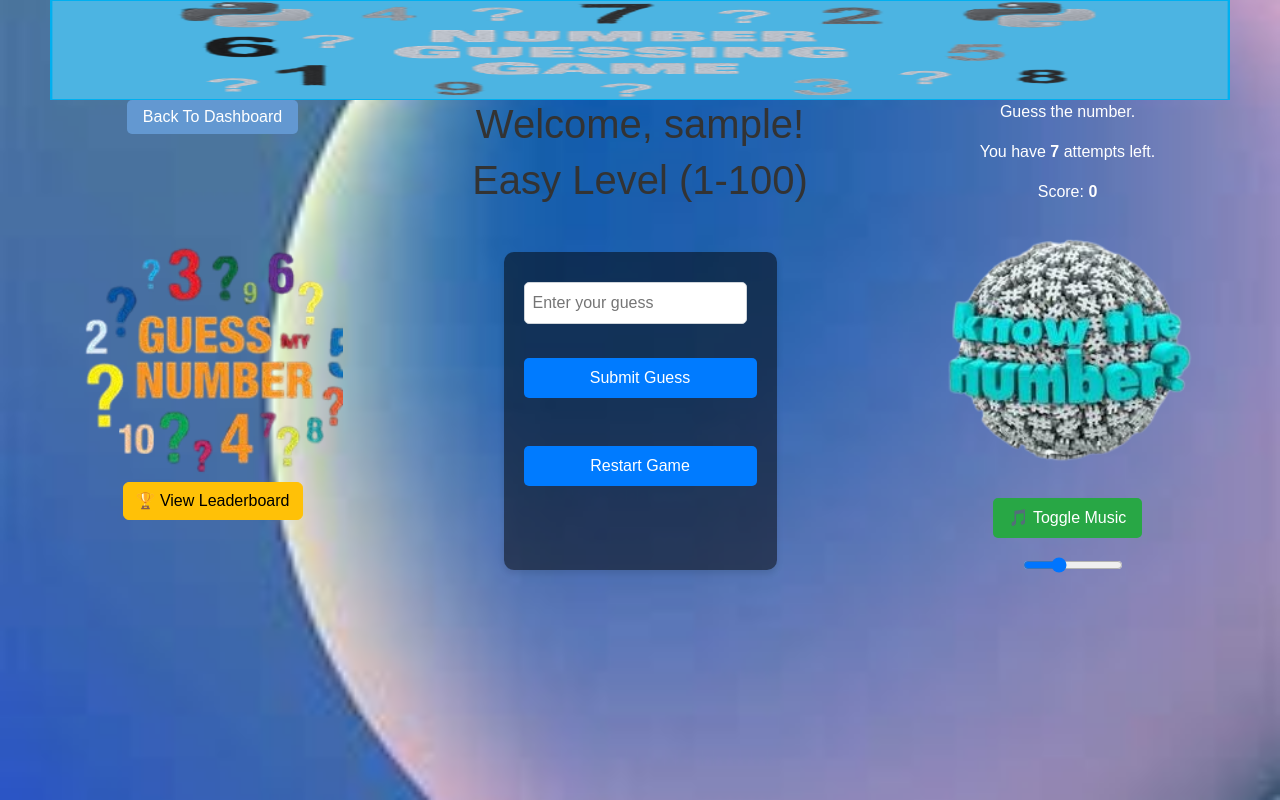
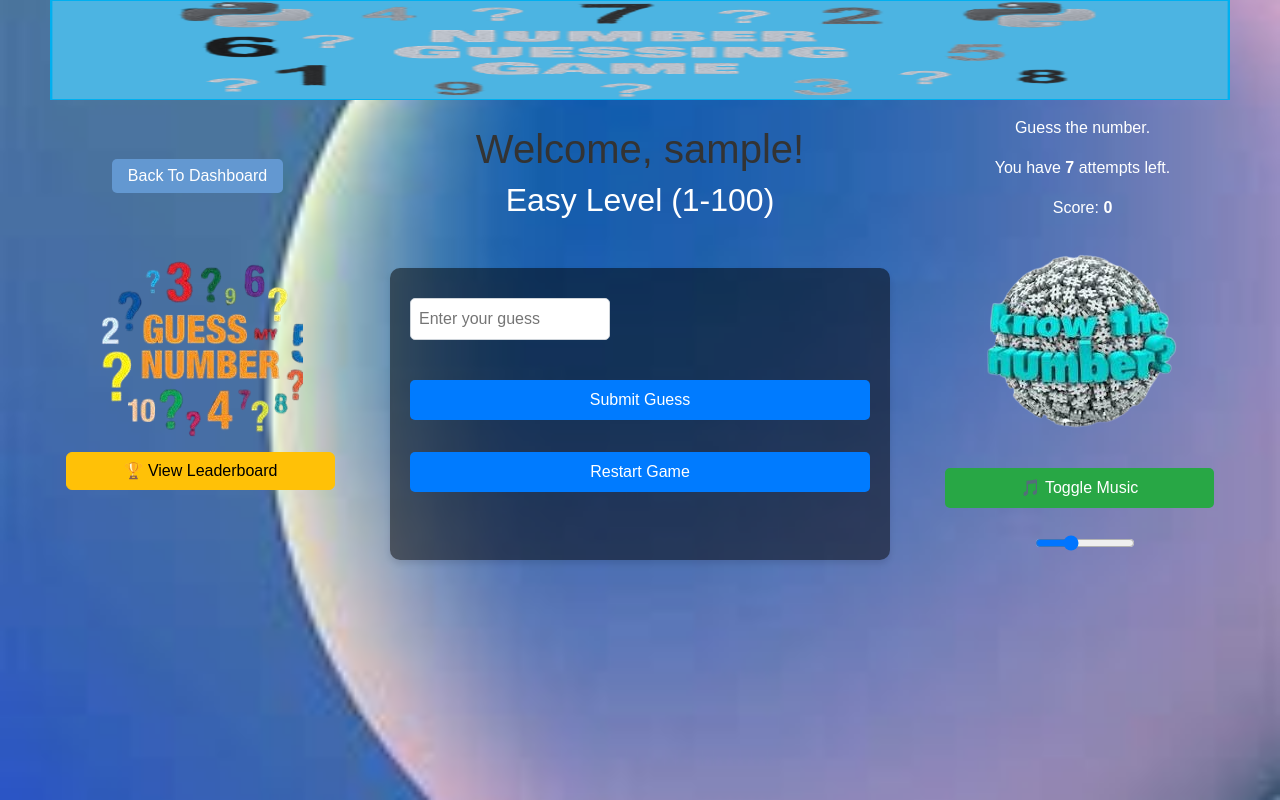
Before and after one commit to DeveOps-Group-K8/DevOpsProject, a Flask app: page /play/easy in a window 1280 px wide. Run offline with Flask 3, Linux system fonts and the light colour scheme; the visitor is signed in with stand-in values (Sample User, id 1); data comes from the database, SQL or seed files in the repository; some libraries are stand-ins or nearby versions.

Commit message:
added comment to templates files

```diff
--- a/templates/game.html
+++ b/templates/game.html
@@ -14,18 +14,18 @@
         background-attachment: fixed;
         color: white;
     }
-        h1, p { text-align: center; }
+    h1, p {
+        text-align: center;
+    }
     .guess-form {
         animation: fadeIn 1.5s ease-in-out;
         text-align: center;
-            margin-top: 1rem;
-            width: 50%;
-            margin-left: auto;
-            margin-right: auto;
         padding: 20px;
         background-color: rgba(0, 0, 0, 0.5);
         border-radius: 10px;
         box-shadow: 0 4px 6px rgba(0, 0, 0, 0.1);
+        margin: 1rem auto;
+        max-width: 500px;
     }
     .guess-form input[type="number"] {
         padding: 0.5rem;
@@ -33,6 +33,9 @@
         border: 1px solid #ced4da;
         border-radius: 5px;
         margin-right: 10px;
+        width: 100%;
+        max-width: 200px;
+        margin-bottom: 1rem;
     }
     .guess-form button {
         padding: 0.5rem 1rem;
@@ -43,10 +46,11 @@
         font-size: 16px;
         cursor: pointer;
         transition: transform 0.3s ease-in-out;
+        margin-bottom: 1rem;
     }
     .guess-form button:hover {
         background-color: #0056b3;
-            transform: scale(1.1);
+        transform: scale(1.05);
     }
     .guess-form button:disabled {
         background-color: #6c757d;
@@ -55,7 +59,7 @@
     .logout-btn {
         display: inline-block;
         padding: 0.3rem 1rem;
-            background-color:rgb(99, 152, 209);
+        background-color: rgb(99, 152, 209);
         color: white;
         text-decoration: none;
         border-radius: 5px;
@@ -87,23 +91,24 @@
         to { opacity: 1; transform: translateY(0); }
     }
 </style>
+
 </head>
 <body class="mt-0">
-    <img src="{{ url_for('static', filename='header.png') }}" alt="Guess" style="width: 100%; height: 100px;">
+    <img src="{{ url_for('static', filename='header.png') }}" alt="Guess" class="img-fluid" style="width: 100%; height: auto; max-height: 100px;">
 
-    <div class="container mb-3 text-white text-center">
-        <div class="row">
-            <div class="col-md-3">
+    <div class="container-fluid text-white text-center py-3">
+        <div class="row align-items-center">
+            <div class="col-12 col-md-3 mb-3 mb-md-0">
                 <a href="{{ url_for('main.dashboard') }}" class="logout-btn">Back To Dashboard</a>
             </div>
-            <div class="col-md-6">
+            <div class="col-12 col-md-6">
                 <h1>Welcome, {{ username }}!</h1>
-                <h1>
+                <h2>
                     {{ level.capitalize() }} Level
                     ({{ '1-100' if level == 'easy' else '1-200' if level == 'medium' else '1-500' }})
-                </h1>
+                </h2>
             </div>
-            <div class="col-md-3">
+            <div class="col-12 col-md-3 mt-3 mt-md-0">
                 <p>Guess the number.</p>
                 <p>You have <strong id="attempts">{{ attempts }}</strong> attempts left.</p>
                 <p>Score: <strong id="score">{{ score }}</strong></p>
@@ -112,56 +117,43 @@
         </div>
     </div>
 
-    <div class="container">
-        <div class="row">
-            <div class="col-md-3">
-                <img src="{{ url_for('static', filename='number33.png') }}" alt="Guess" style="width: 100%;">
-                <button class="btn btn-warning" data-bs-toggle="modal" data-bs-target="#leaderboardModal">🏆 View Leaderboard</button>
-                <div class="modal fade" id="leaderboardModal" tabindex="-1">
-                    <div class="modal-dialog">
-                        <div class="modal-content">
-                            <div class="modal-header">
-                                <h5 class="modal-title">Leaderboard</h5>
-                                <button type="button" class="btn-close" data-bs-dismiss="modal"></button>
-                            </div>
-                            <div class="modal-body">
-                                <ul id="leaderboardList" class="list-group">
-                                    <!-- JS inserts leaderboard here -->
-                                </ul>
-                            </div>
-                        </div>
-                    </div>
-                </div>
+    <div class="container-fluid px-3">
+        <div class="row justify-content-center">
+            <!-- Left -->
+            <div class="col-12 col-md-3 mb-4 text-center">
+                <img src="{{ url_for('static', filename='number33.png') }}" alt="Guess" class="img-fluid mb-2">
+                <button class="btn btn-warning w-100" data-bs-toggle="modal" data-bs-target="#leaderboardModal">🏆 View Leaderboard</button>
             </div>
 
-            <div class="col-md-6">
+            <!-- Center -->
+            <div class="col-12 col-md-6 mb-4">
                 <div class="guess-form">
                     <form id="guessForm" method="POST">
                         <input type="number" name="guess" id="guess" placeholder="Enter your guess" required><br>
-                        <button id="submitBtn">Submit Guess</button><br>
+                        <button id="submitBtn" class="w-100">Submit Guess</button>
 
                         {% if game_status %}
-                        <div>
+                        <div class="mt-3">
                             {% if game_status == 'win' %}
-                                <h2>Congratulations! You won!</h2>
+                                <h2>🎉 Congratulations! You won!</h2>
                             {% elif game_status == 'loss' %}
-                                <h2>Sorry, you lost. Better luck next time!</h2>
+                                <h2>😢 Sorry, you lost. Try again!</h2>
                             {% endif %}
-                            <a href="{{ url_for('main.play_game', level=level) }}" class="btn btn-primary">Play Again</a>
+                            <a href="{{ url_for('main.play_game', level=level) }}" class="btn btn-primary mt-2">Play Again</a>
                         </div>
                         {% endif %}
 
-                        <br>
-                        <button type="button" onclick="restartGame()">Restart Game</button><br>
-                        <p id="message"></p><br>
+                        <button type="button" onclick="restartGame()" class="btn btn-secondary w-100 mt-3">Restart Game</button>
+                        <p id="message" class="mt-3"></p>
                     </form>
                 </div>
             </div>
 
-            <div class="col-md-3">
-                <img src="{{ url_for('static', filename='number11.png') }}" alt="Guess" style="width: 100%;">
+            <!-- Right -->
+            <div class="col-12 col-md-3 text-center">
+                <img src="{{ url_for('static', filename='number11.png') }}" alt="Guess" class="img-fluid mb-2">
                 <div class="music-controls">
-                    <button class="music-toggle" onclick="toggleMusic()">🎵 Toggle Music</button>
+                    <button class="music-toggle w-100 mb-2" onclick="toggleMusic()">🎵 Toggle Music</button>
                     <input type="range" min="0" max="1" step="0.1" value="0.3" class="volume-slider" id="volumeControl" oninput="setVolume(this.value)">
                 </div>
                 <audio id="bgMusic" loop>
@@ -170,6 +162,7 @@
             </div>
         </div>
     </div>
+
 
     <script>
         const correctNumber = {{ correct_number }};
```
Also changed, not shown: templates/index.html (+26 -11 lines), templates/login.html (+49 -14 lines), templates/register.html (+31 -19 lines). Lines whose indentation alone changed are shown as unchanged.
